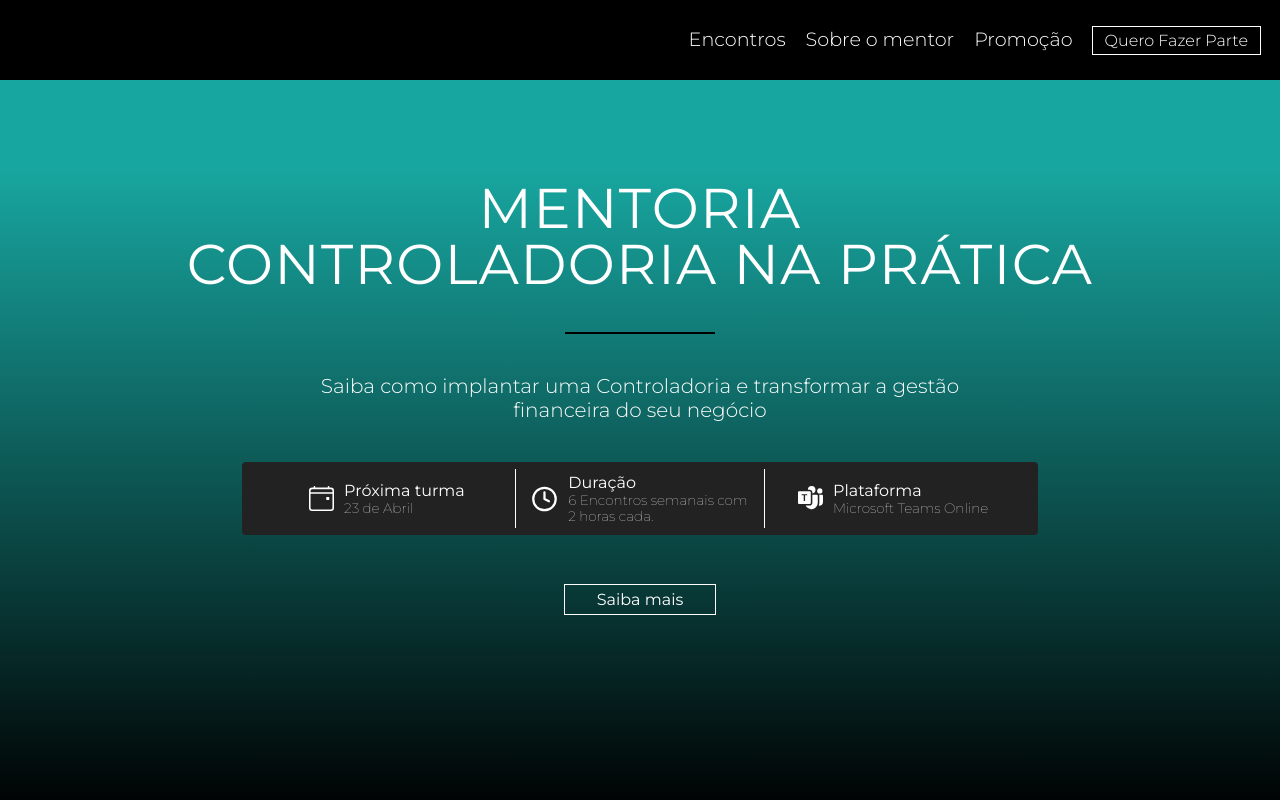
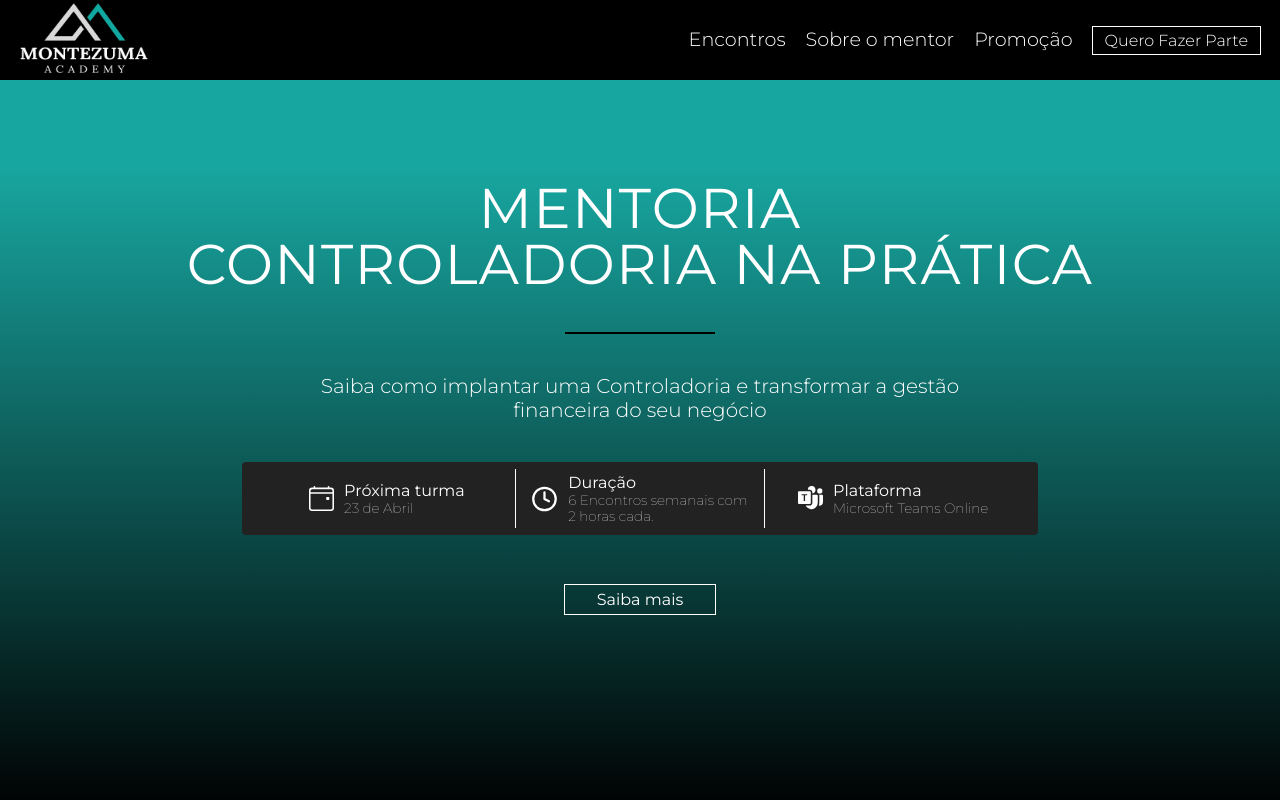
Before and after one commit to MuriloInouye/montezuma_academy, a Next.js app: page / in a window 1280 px wide. Shown: the top 800 px of the page. Built offline with nearby package versions, Linux system fonts and the light colour scheme.

Commit message:
Update Components

```diff
--- a/src/components/SellingSection/index.tsx
+++ b/src/components/SellingSection/index.tsx
@@ -14,7 +14,7 @@ export const SellingSection = () => {
             <Container>
                 <MainContentDiv>
                     <div className="leftDiv">
-                        <h2>MONTEZUMA <br />ACADEMY</h2>
+                        <Logo color="2"/>
                         <p>Próxima turma <br />23 de Abril</p>
                         <ul>
                             <li>
--- a/src/components/header/index.tsx
+++ b/src/components/header/index.tsx
@@ -6,7 +6,7 @@ export const Header = () => {
     return (
         <ContainerColor>
             <Container>
-                <Logo color="1"/>
+                <Logo color="2"/>
                 <nav>
                     <a href="#Encontros" className="anchors">Encontros</a>
                     <a href="#SobreOMentor" className="anchors">Sobre o mentor</a>
--- a/src/components/logo/index.tsx
+++ b/src/components/logo/index.tsx
@@ -1,5 +1,9 @@
 import React from "react"
 import { Container } from "./style"
+import Image from "next/image"
+
+import LogoMAPreta from "../../assets/1.png"
+import LogoMABranca from "../../assets/2.png"
 
 
 
@@ -10,7 +14,11 @@ interface ILogo {
 const Logo = ({color}: ILogo) => {
     return (
         <Container color={color}>
-            <h2>MONTEZUMA <br/>ACADEMY</h2>
+            {color === "1"?
+                <Image src={LogoMAPreta} alt="Montezuma Academy"/>
+                :
+                <Image src={LogoMABranca} alt="Montezuma Academy"/>
+            }
         </Container>
     )
 }
```
